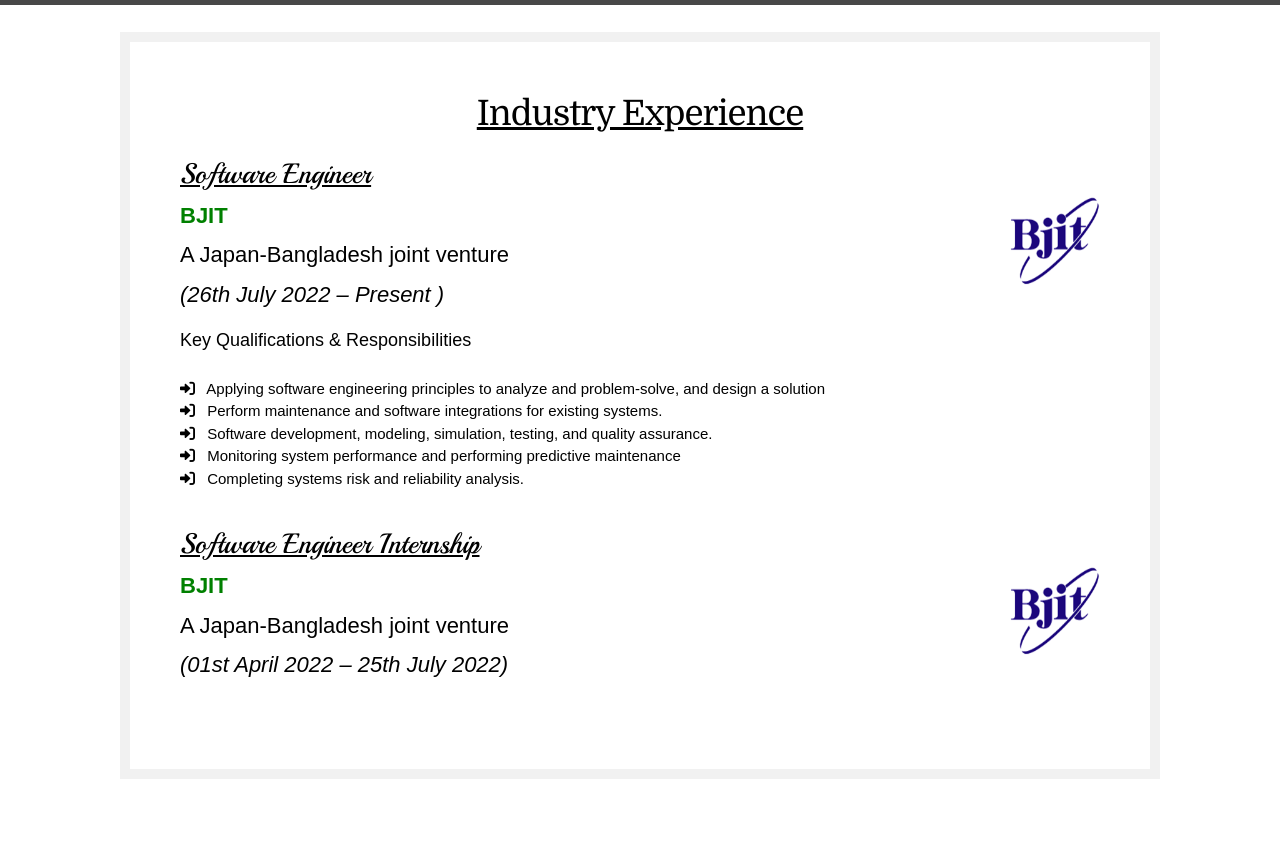
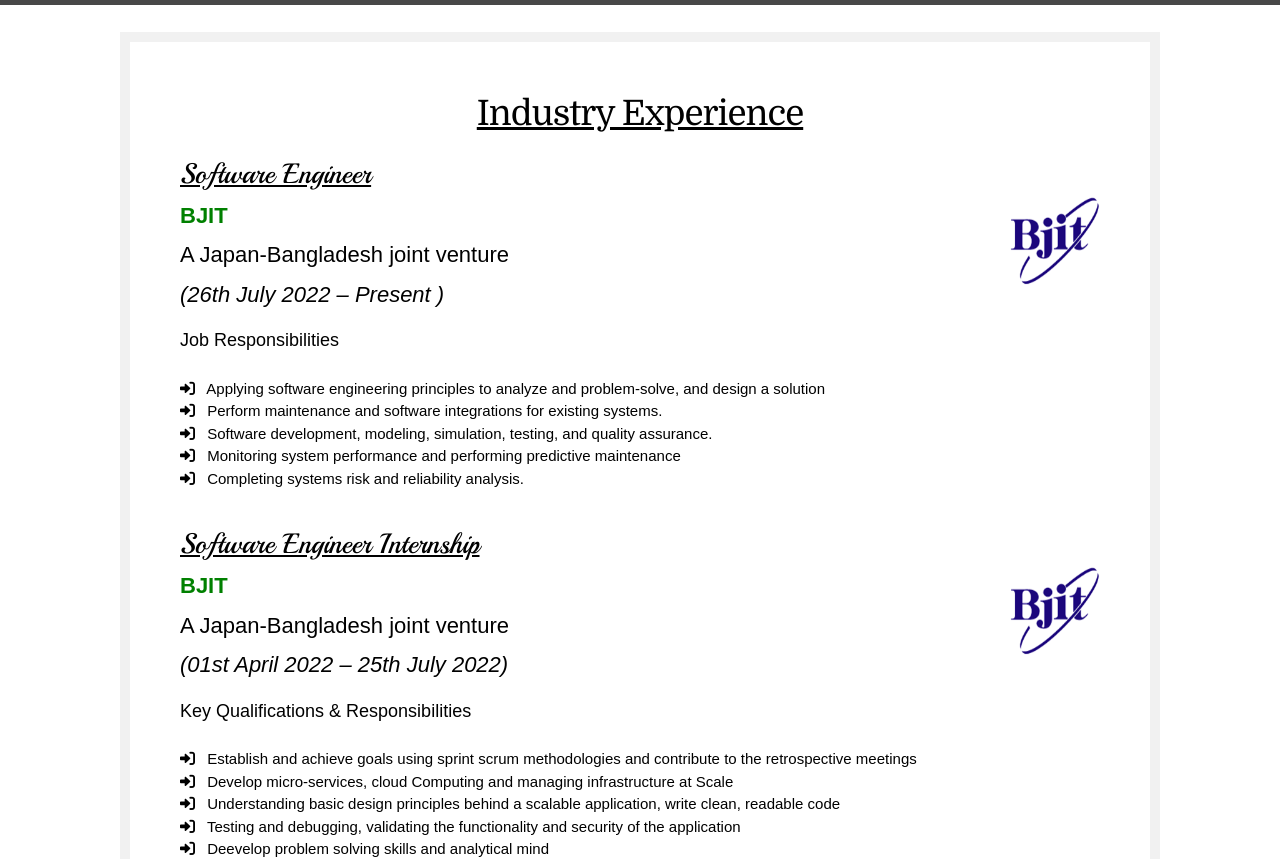
Before and after one commit to badshabiswas/badshabiswas.github.io, a plain HTML site: page Service.html in a window 1280 px wide. Shown: the part 98-957 px from the top of the page. Drawn offline with nearby package versions, Linux system fonts and the light colour scheme; a web font is replaced by a local one.

Commit message:
Update Service.html

```diff
--- a/Service.html
+++ b/Service.html
@@ -128,7 +128,7 @@
 A Japan-Bangladesh joint venture<br>
 <i>(26th July 2022 – Present )</i><br>
 
-<p> <h4 style="color:black; font-size:18px;"> Key Qualifications & Responsibilities </h4> <br>
+<p> <h4 style="color:black; font-size:18px;"> Job Responsibilities </h4> <br>
 <ul style="color:black;">
 
 
@@ -168,6 +168,34 @@ Completing systems risk and reliability analysis.
 A Japan-Bangladesh joint venture<br>
 <i>(01st April 2022 – 25th July 2022)</i><br>
 
+<p> <h4 style="color:black; font-size:18px;"> Key Qualifications & Responsibilities </h4> <br>
+<ul style="color:black;">
+
+
+
+
+<li style="font-size:15px;"> <i class="fa-solid fa-right-to-bracket mr-2"></i>
+Establish and achieve goals using sprint scrum methodologies and contribute to the retrospective meetings
+</li>
+
+<li style="font-size:15px;"> <i class="fa-solid fa-right-to-bracket mr-2"></i>
+Develop micro-services, cloud Computing and managing infrastructure at Scale
+</li>
+
+<li style="font-size:15px;"> <i class="fa-solid fa-right-to-bracket mr-2"></i>
+Understanding basic design principles behind a scalable application, write clean, readable code
+</li>
+
+<li style="font-size:15px;"> <i class="fa-solid fa-right-to-bracket mr-2"></i>
+Testing and debugging, validating the functionality and security of the application
+</li>
+
+<li style="font-size:15px;"> <i class="fa-solid fa-right-to-bracket mr-2"></i>
+Deevelop problem solving skills and analytical mind
+</li>
+</ul>
+
+</p>
 
 </p>
 
```
